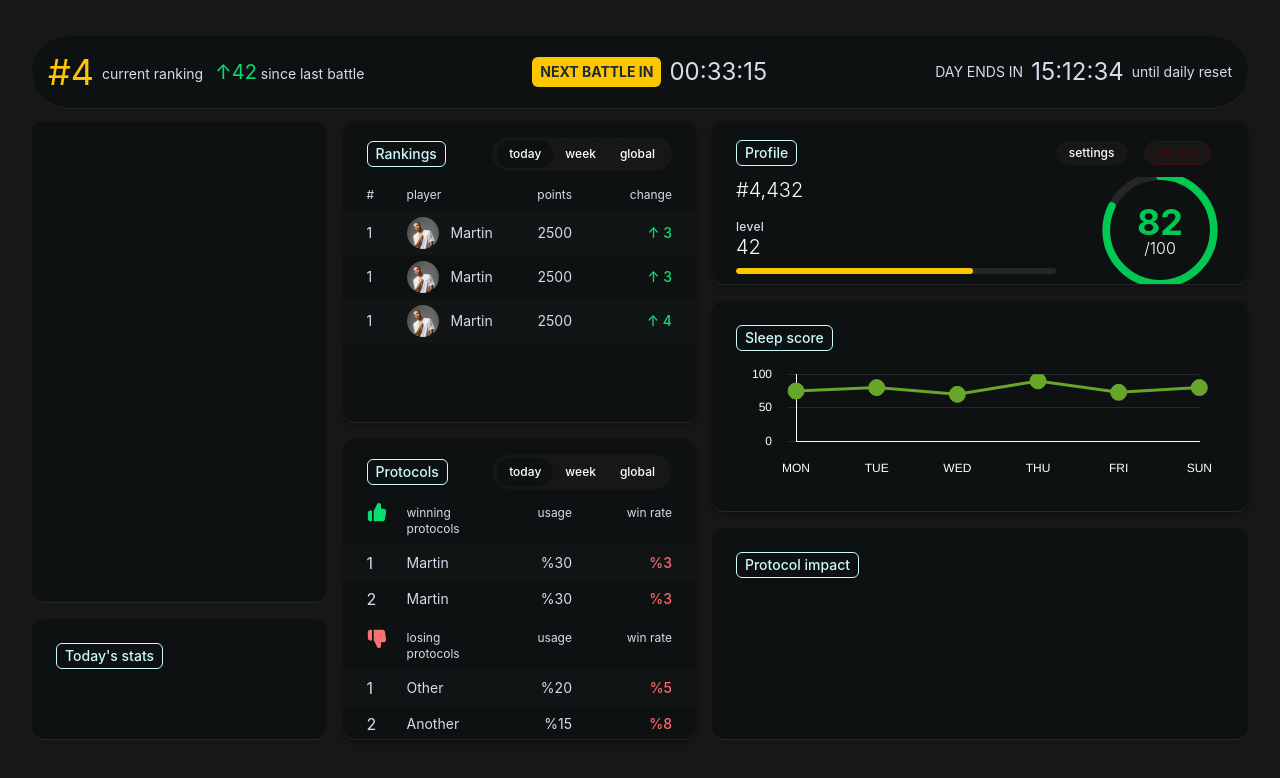
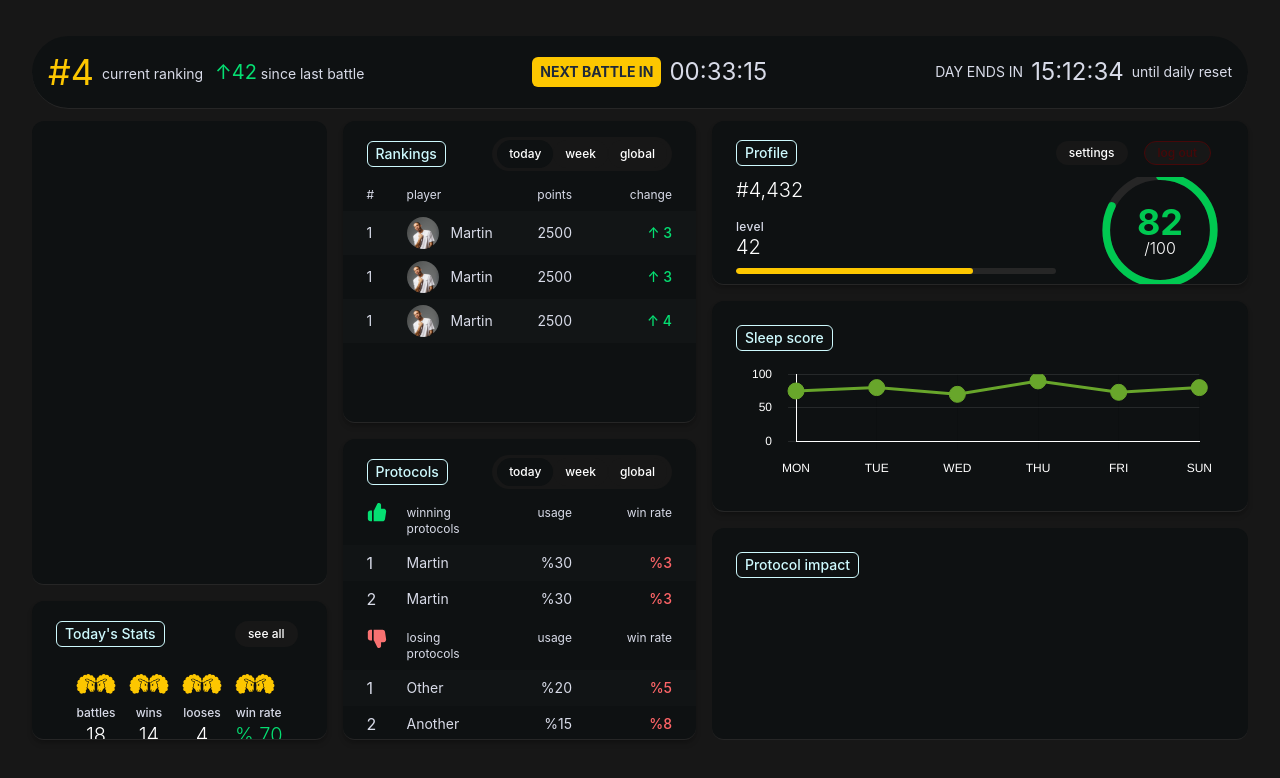
Before and after one commit to ostervaion/KingOfTheSleep, a Vue app in the folder frontend/app/: page /dashboard in a window 1280 px wide. Shown: the top 778 px of the page. Built offline with nearby package versions, Linux system fonts and the light colour scheme; no server answers.

Commit message:
Created todays stats module

```diff
--- a/frontend/app/src/components/dashboard/TodayStats.vue
+++ b/frontend/app/src/components/dashboard/TodayStats.vue
@@ -2,16 +2,52 @@
 import { ref } from 'vue'
 import { useRouter } from 'vue-router'
 import { useAuthStore } from '@/stores/auth'
+import LambBattleIcon from '@/assets/lamb_battle.svg'
 </script>
 
 <template>
   <div
-    class="font-inter text-base font-medium text-heading flex-1 min-h-0 bg-(--kots-blocks-color) border-b border-[color:var(--border)] rounded-xl p-6 overflow-auto"
+    class="font-inter flex flex-col flex-2 min-h-0 overflow-hidden rounded-xl bg-(--kots-blocks-color) shadow-md shadow-black/20 border-b border-[color:var(--border)]"
   >
+  <div class="px-6 pb-4 pt-5">
     <div class="flex items-center justify-between">
-      <div class="border border-cyan-100 rounded-md px-2 py-0.5 text-gray-800 leading-none">
-        <h2 class="text-cyan-100 text-sm font-medium text-heading">Today's stats</h2>
+          <div class="border border-cyan-100 rounded-md px-2 py-0.5 text-gray-800 leading-none">
+            <h2 class="text-cyan-100 text-sm font-medium text-heading">Today's Stats</h2>
+          </div>
+          <div class="flex rounded-full px-1.25 text-right">
+            <div class="flex rounded-full px-1.25 py-0.75 bg-(--kots-background-color) ">
+              <button class="p5 px-2 py-1 leading-none text-xs font-medium text-white text-heading">
+                see all
+              </button>
+            </div>
+
+          </div>
+        </div>
+      <div class="pt-2 px-5 flex items-center justify-between">
+        <div class="pt-3 items-center">
+          <LambBattleIcon class="text-center -mt-0.5 w-10 h-10" />
+          <p class="text-center text-xs font-medium  text-body">battles</p>
+          <p class="text-center mb-2 text-xl font-light text-white">18</p>
+        </div>
+        <div class="pt-3 items-center">
+          <LambBattleIcon class="text-center -mt-0.5 w-10 h-10" />
+          <p class="text-center text-xs font-medium  text-body">wins</p>
+          <p class="text-center mb-2 text-xl font-light text-white">14</p>
+        </div>
+        <div class="pt-3 items-center">
+          <LambBattleIcon class="text-center -mt-0.5 w-10 h-10" />
+          <p class="text-center text-xs font-medium  text-body">looses</p>
+          <p class="text-center mb-2 text-xl font-light text-white">4</p>
+        </div>
+                <div class="pt-3 items-center">
+          <LambBattleIcon class="text-center -mt-0.5 w-10 h-10" />
+          <p class="text-center text-xs font-medium  text-body">win rate</p>
+          <p class="text-center mb-2 text-xl font-light text-green-400">% 70</p>
+        </div>
+</div>
       </div>
-    </div>
+
+
+
   </div>
 </template>
```
Also changed, not shown: frontend/app/src/assets/lamb.svg (added), frontend/app/src/assets/lamb_battle.svg (added).
